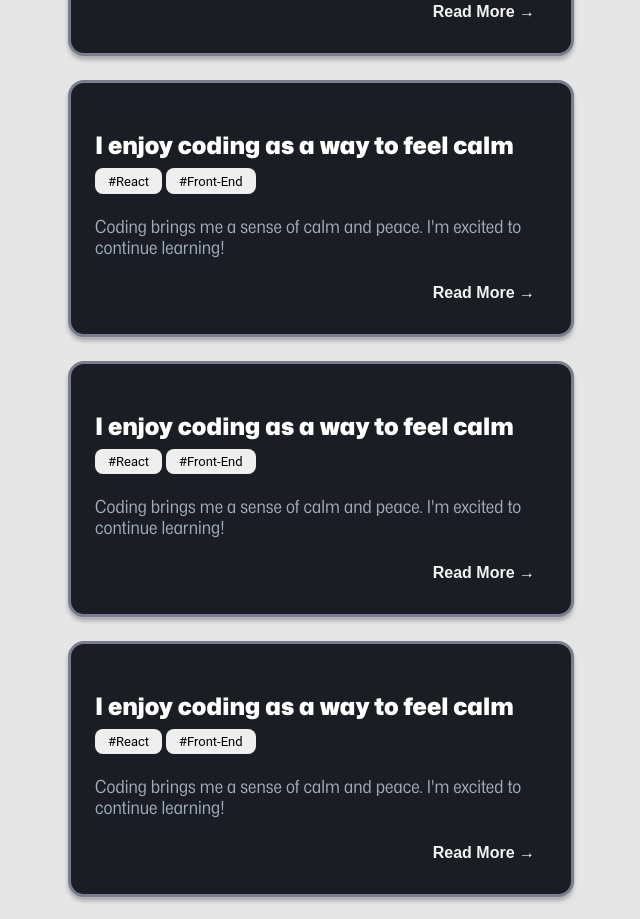
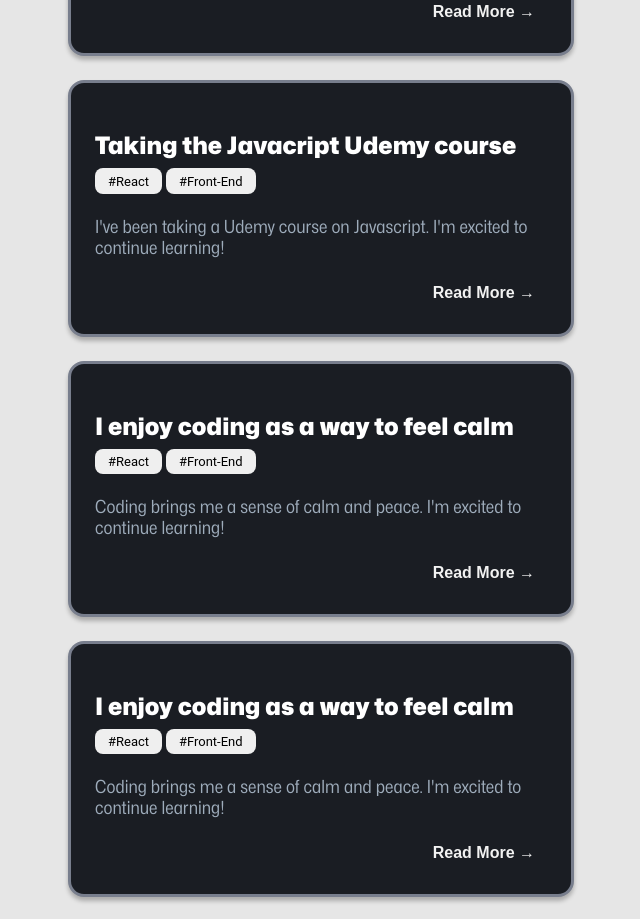
Before and after one commit to jacobolenick/myblog, a React (Create React App) app: page / in a window 1280 px wide. Shown: the part 1380-2299 px from the top of the page, without its empty margins (319-959 px from the left). Built offline with nearby package versions, Linux system fonts and the light colour scheme; a web font is replaced by a local one.

Commit message:
Updated some blog cards titles, and sub text

```diff
--- a/src/App.js
+++ b/src/App.js
@@ -7,7 +7,7 @@ const blogs = [
   {title: "My first week learning ReactJS", body: "So far I've learned about components, props, and JSX. I'm excited to learn more!"},
   {title: "I built a simple blog", body: "I built this blog using ReactJS. I'm excited to continue learning!"},
   {title: "I enjoy coding as a way to feel calm", body: "Coding brings me a sense of calm and peace. I'm excited to continue learning!"},
-  {title: "I enjoy coding as a way to feel calm", body: "Coding brings me a sense of calm and peace. I'm excited to continue learning!"},
+  {title: "Taking the Javacript Udemy course", body: "I've been taking a Udemy course on Javascript. I'm excited to continue learning!"},
   {title: "I enjoy coding as a way to feel calm", body: "Coding brings me a sense of calm and peace. I'm excited to continue learning!"},
   {title: "I enjoy coding as a way to feel calm", body: "Coding brings me a sense of calm and peace. I'm excited to continue learning!"},
   {title: "I enjoy coding as a way to feel calm", body: "Coding brings me a sense of calm and peace. I'm excited to continue learning!"},
```
